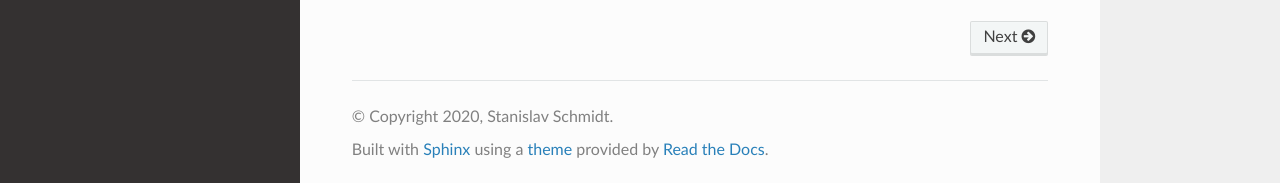
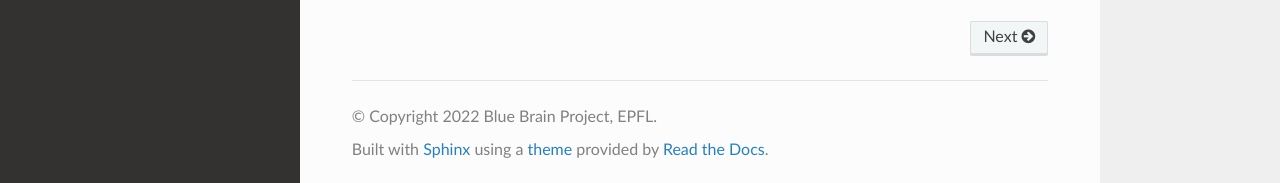
Before and after one commit to BlueBrain/morphoclass, a Sphinx documentation site: the page built from docs/source/index.rst, in a window 1280 px wide and 900 px high, scrolled down 945 px. Shown: the part 714-897 px from the top of the window. Built offline with Sphinx 7.4.7 and the Read the Docs theme 2.0.0, drawn with Linux system fonts in a browser that asks for light colours; the version number could not be read and is left out.

Commit message:
Update conf.py

```diff
--- a/docs/source/conf.py
+++ b/docs/source/conf.py
@@ -5,9 +5,10 @@ from __future__ import annotations
 import morphoclass
 
 project = "Morphology-Classification"
-copyright = "2020, Stanislav Schmidt"
-author = "Stanislav Schmidt"
+copyright = "2022 Blue Brain Project, EPFL"
+author = "Blue Brain Project, EPFL"
 version = morphoclass.__version__
+release = morphoclass.__version__
 
 # -- Customization -----------------------------------------------------------
 html_title = "MorphoClass"
@@ -16,9 +17,6 @@ html_show_sourcelink = False
 # -- General configuration ---------------------------------------------------
 extensions = [
     "sphinx.ext.autodoc",
-    # "sphinx.ext.coverage",
-    # "sphinx.ext.doctest",
-    "sphinx.ext.autosectionlabel",
     "sphinx.ext.napoleon",
 ]
 templates_path = ["_templates"]
@@ -27,9 +25,11 @@ exclude_patterns = []
 # -- Options for HTML output -------------------------------------------------
 html_theme = "sphinx_rtd_theme"
 html_static_path = ["_static"]
+# RTD theme options are described here:
+# https://sphinx-rtd-theme.readthedocs.io/en/latest/configuring.html
 html_theme_options = {
-    # "canonical_url": "",
-    # "analytics_id": "UA-XXXXXXX-1",  # Provided by Google in your dashboard
+    # "analytics_id": "G-XXXXXXXXXX",  # Provided by Google in your dashboard
+    "analytics_anonymize_ip": True,
     "logo_only": True,
     "display_version": True,
     "prev_next_buttons_location": "bottom",
```
